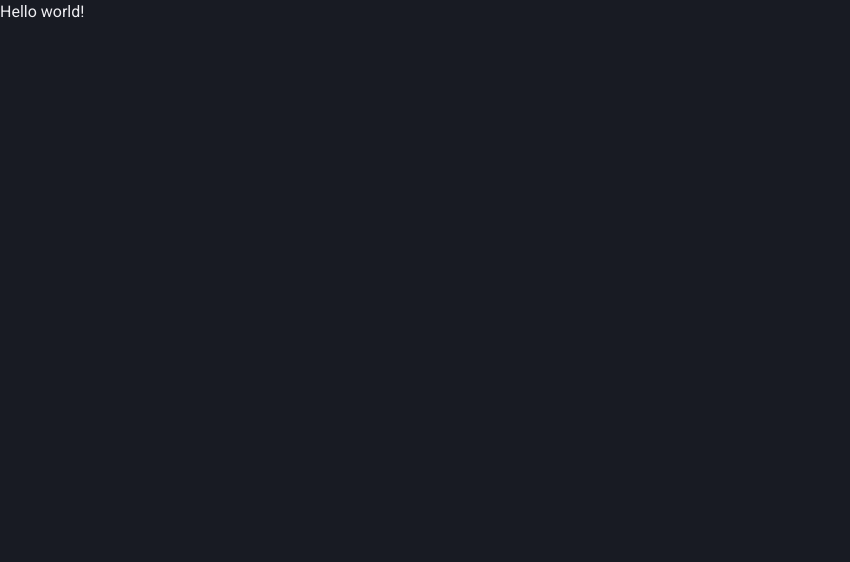
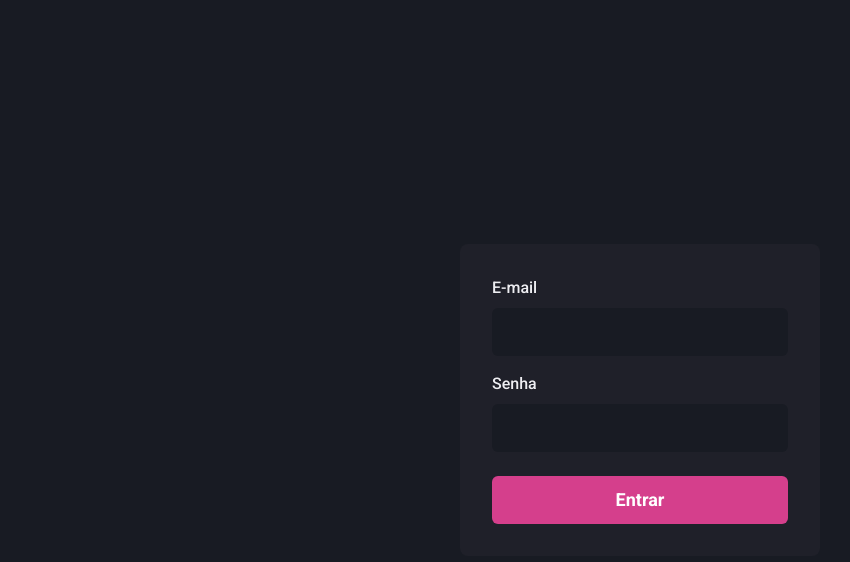
Before and after one commit to jlefilho/dashgo, a Next.js app: page / in a window 1280 px wide. Shown: the top 562 px of the page, without its empty margins (0-850 px from the left). Built offline with nearby package versions, Linux system fonts and the light colour scheme.

Commit message:
sign in page

```diff
--- a/src/pages/index.tsx
+++ b/src/pages/index.tsx
@@ -1,6 +1,70 @@
+import { Flex, Input, Button, Stack, FormLabel, FormControl } from '@chakra-ui/react'
 
 export default function Home() {
   return (
-    <h1>Hello world!</h1>
+    <Flex
+      w="100vw"
+      h="100vh"
+      align="center"
+      justify="center"
+    >
+      <Flex
+        as="form"
+        w="100%"
+        maxWidth={360}
+        bg="gray.800"
+        p="8"
+        borderRadius={8}
+        flexDir="column"
+      >
+        <Stack spacing={4}>
+
+          <FormControl>
+            <FormLabel htmlFor='email'>
+              E-mail
+            </FormLabel>
+            <Input
+              name='email'
+              id='email'
+              type='email'
+              focusBorderColor='pink.500'
+              bg='gray.900'
+              variant='filled'
+              _hover={{
+                bg: 'gray.900'
+              }}
+              size='lg'
+            />
+          </FormControl>
+
+          <FormControl>
+            <FormLabel htmlFor='password'>
+              Senha
+            </FormLabel>
+            <Input
+              name='password'
+              id='password'
+              type='password'
+              focusBorderColor='pink.500'
+              bg="gray.900"
+              variant='filled'
+              _hover={{
+                bg: 'gray.900'
+              }}
+              size='lg'
+            />
+          </FormControl>
+        </Stack>
+
+        <Button
+          type='submit'
+          mt='6'
+          colorScheme='pink'
+          size='lg'
+        >
+          Entrar
+        </Button>
+      </Flex>
+    </Flex>
   )
 }
```
